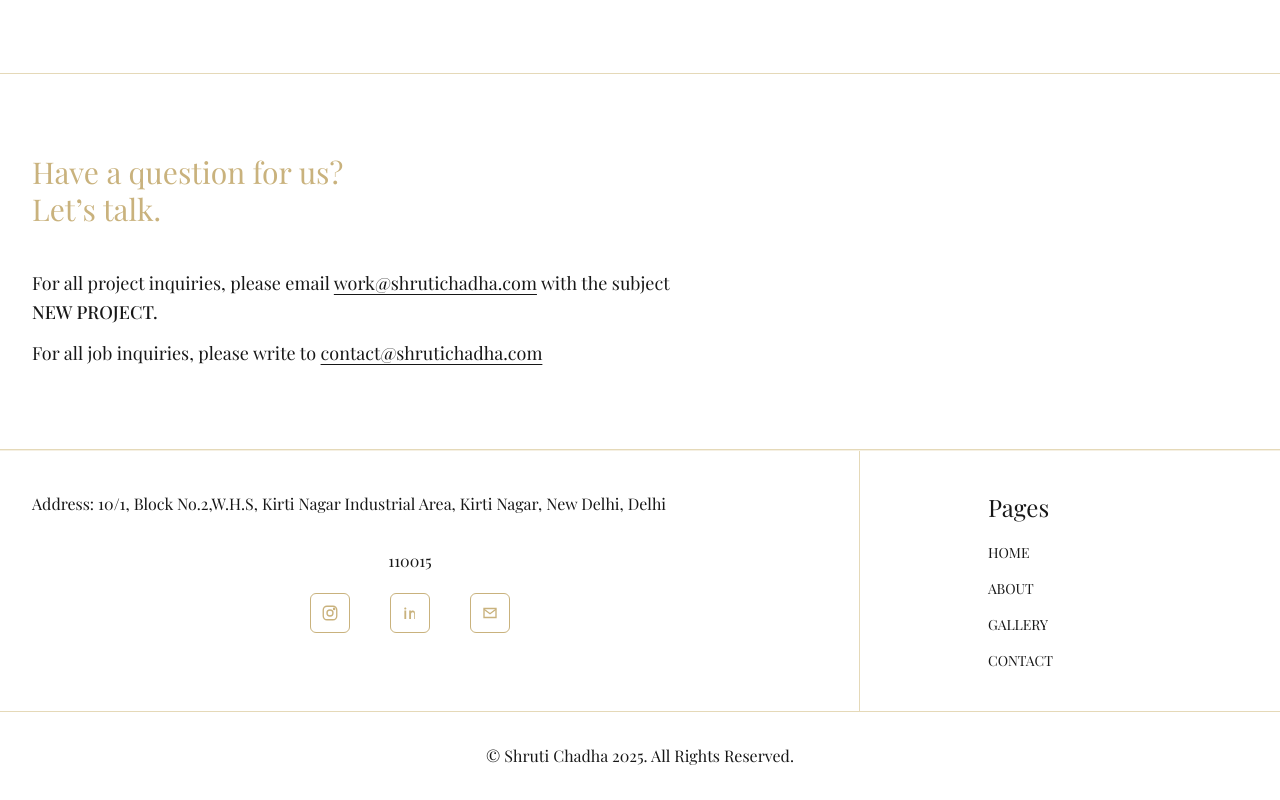
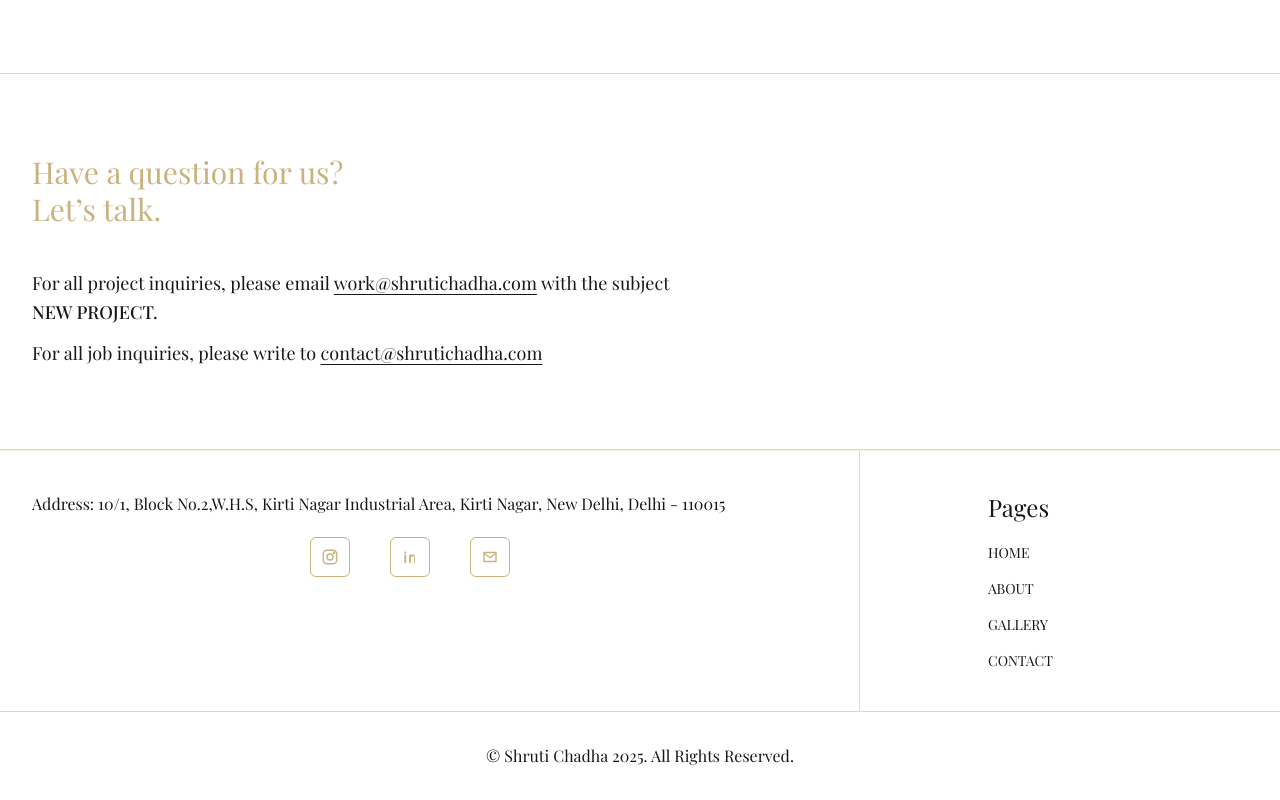
Before and after one commit to Nandini2911/Shurti-Chadha-Interior-Designer, a Next.js app: page / in a window 1280 px wide. Shown: the part 3371-4171 px from the top of the page. Built offline with nearby package versions, Linux system fonts and the light colour scheme.

Commit message:
updated footer

```diff
--- a/components/Footer.tsx
+++ b/components/Footer.tsx
@@ -48,12 +48,10 @@ export default function Footer() {
           >
             <motion.p variants={item} className="text-base leading-relaxed">
               Address: 10/1, Block No.2,W.H.S, Kirti Nagar Industrial Area, Kirti
-              Nagar, New Delhi, Delhi
+              Nagar, New Delhi, Delhi - 110015
             </motion.p>
 
-            <motion.p variants={item} className="mt-8 text-center text-base">
-              110015
-            </motion.p>
+
 
             {/* Social icons */}
             <motion.div
```
